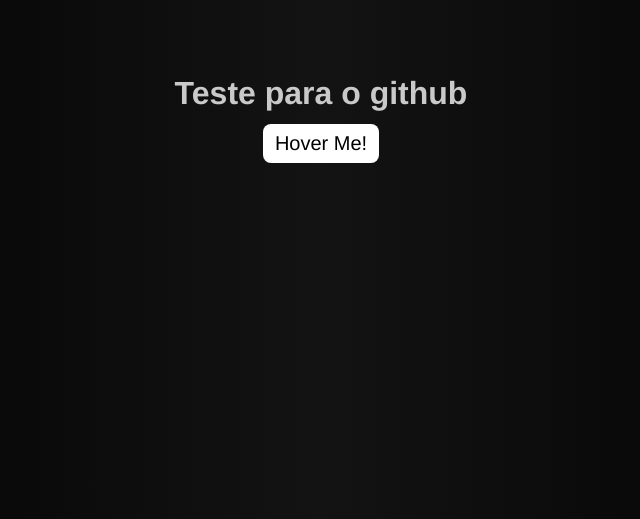
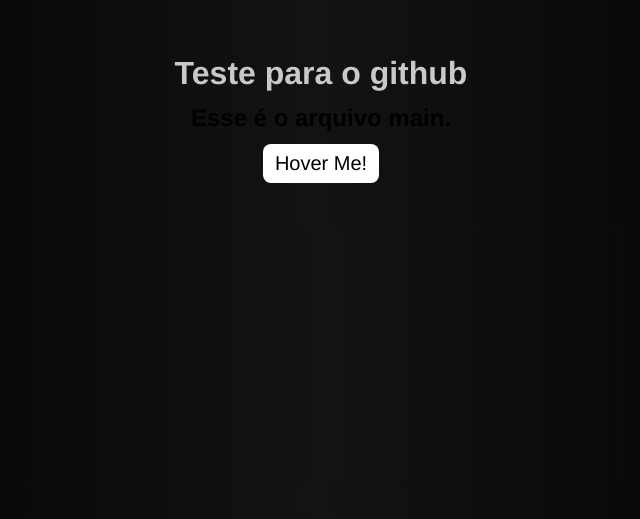
Before and after one commit to victordev013/javascript-git, a plain HTML site: page index.html in a window 1280 px wide. Shown: the part 281-800 px from the top of the page, without its empty margins (319-959 px from the left). Drawn offline with Linux system fonts and the light colour scheme.

Commit message:
H2 adicionado

```diff
--- a/index.html
+++ b/index.html
@@ -8,6 +8,7 @@
 </head>
 <body>
     <h1>Teste para o github</h1>
+    <h2>Esse é o arquivo main.</h2>
     <button>Hover Me!</button>
 </body>
 </html>
```
